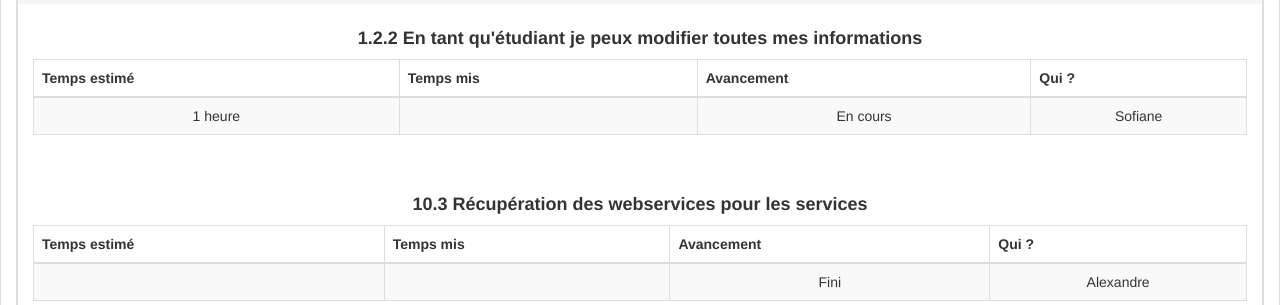
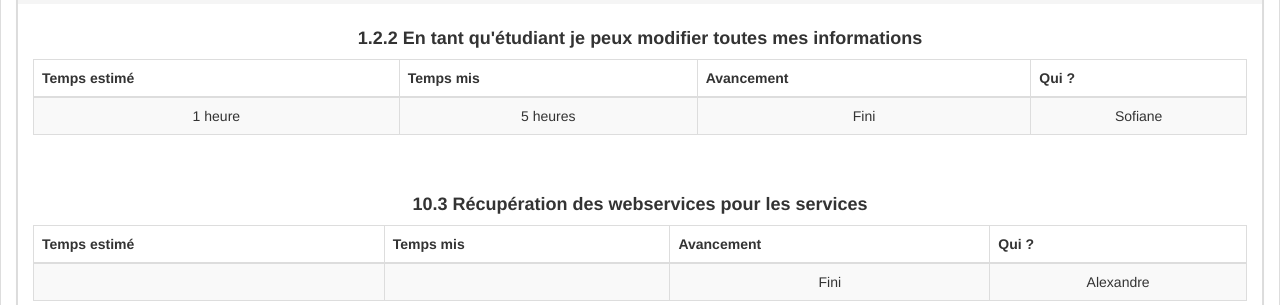
Before and after one commit to ClementDy/siteGLP, a PHP site: page /backlogSprint.php in a window 1280 px wide, after a click on "Sprint - 8". Shown: the part 983-1288 px from the top of the page. Run offline with PHP 8.4, Linux system fonts and the light colour scheme; the visitor is signed in with stand-in values (Sample User, id 1); some libraries are stand-ins or nearby versions.

Commit message:
ajout sprint

```diff
--- a/pages/backlogSprint.php
+++ b/pages/backlogSprint.php
@@ -47,8 +47,8 @@
                                 <tbody>
                                   <tr>
                                     <td>1 heure</td>
-                                    <td></td>
-                                    <td>En cours</td>
+                                    <td>5 heures</td>
+                                    <td>Fini</td>
                                     <td>Sofiane</td>
                                   </tr>
                                 </tbody>
```
Also changed, not shown: 1 other file.
